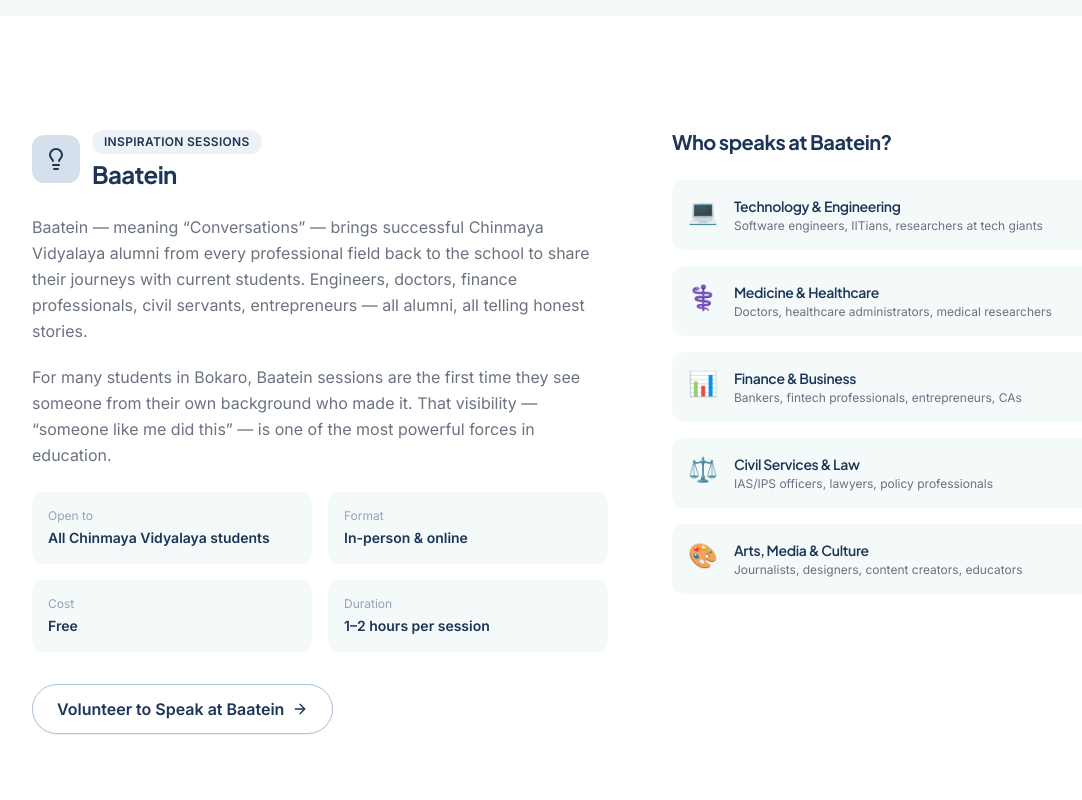
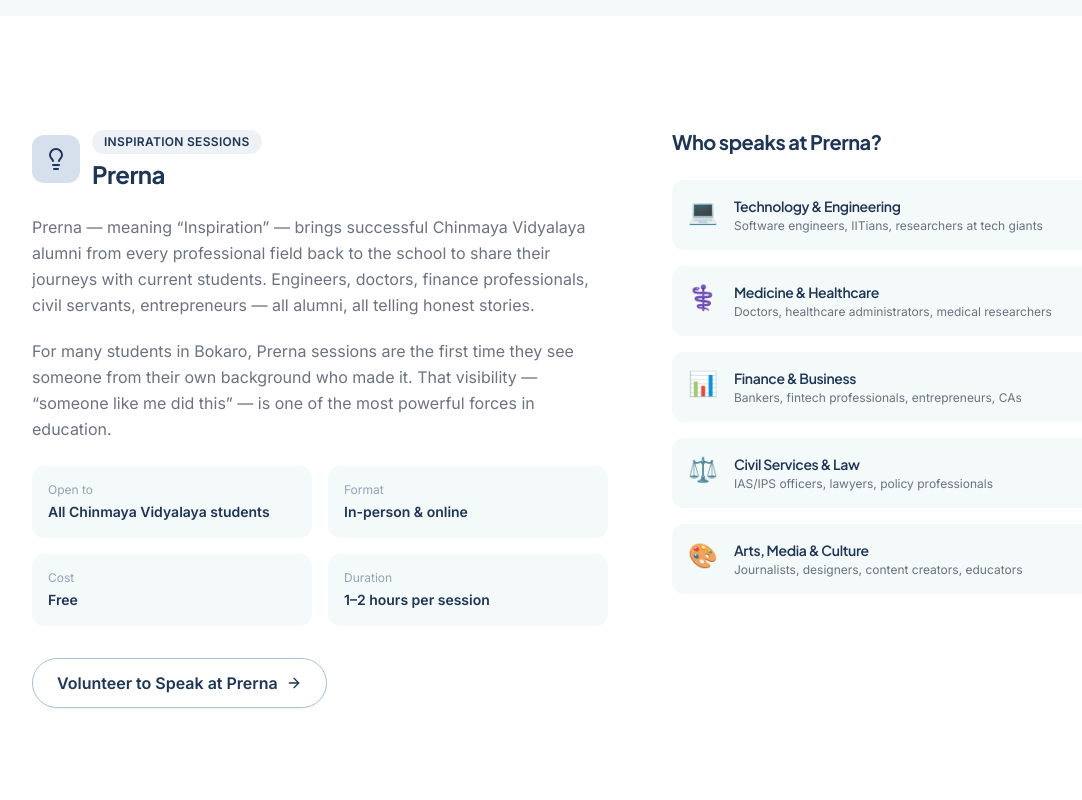
Before and after one commit to suchitdubey7/CSB-Portfolio, a Next.js app: page /programs in a window 1280 px wide. Shown: the part 2300-3100 px from the top of the page, without its empty margins (0-1082 px from the left). Built offline with nearby package versions, Linux system fonts and the light colour scheme.

Commit message:
rename: Baatein → Prerna (प्रेरणा) across all pages, components, and data

```diff
--- a/app/contact/page.tsx
+++ b/app/contact/page.tsx
@@ -105,7 +105,7 @@
   },
   {
     q: 'Can I volunteer remotely?',
-    a: 'Yes — academic mentoring and career guidance are conducted primarily over phone/video call. Baatein speaker slots can also be done virtually.',
+    a: 'Yes — academic mentoring and career guidance are conducted primarily over phone/video call. Prerna speaker slots can also be done virtually.',
   },
   {
     q: 'Is CSB audited?',
--- a/app/get-involved/page.tsx
+++ b/app/get-involved/page.tsx
@@ -39,7 +39,7 @@
     perks: [
       'Named scholarship certificate',
       'Two scholar update letters per year',
-      'Invitation to annual Baatein event',
+      'Invitation to annual Prerna event',
       '80G tax receipt',
       'Name on website & annual report',
     ],
@@ -63,7 +63,7 @@
   },
   {
     icon: Users,
-    title: 'Baatein Speaker',
+    title: 'Prerna Speaker',
     commitment: '1 session/year · Bokaro (or virtual)',
     description:
       'Share your professional journey with 50+ scholars and students at our annual inspiration event. Every field is welcome — what matters is your authentic story.',
@@ -107,7 +107,7 @@
       'Monthly impact updates',
       '80G CSR documentation',
       'Feature in annual report',
-      'Invitation to Baatein event',
+      'Invitation to Prerna event',
       'Co-branded impact story',
     ],
     color: 'bg-navy-700 border-navy-600',
@@ -400,7 +400,7 @@
           </h2>
           <p className="text-white/75 mb-8">
             Write to us. Tell us your interests and capacity — we'll find the right fit, whether it's ₹500 a month or
-            a Baatein speaker slot once a year.
+            a Prerna speaker slot once a year.
           </p>
           <a href="mailto:chinmayasmiles@gmail.com" className="btn-primary text-base px-8 py-4">
             Get in Touch <ArrowRight className="w-5 h-5" />
--- a/app/page.tsx
+++ b/app/page.tsx
@@ -48,12 +48,12 @@
   {
     icon: Lightbulb,
     tag: 'Inspiration Sessions',
-    title: 'Baatein',
+    title: 'Prerna',
     description:
       "Alumni-led sessions where Chinmaya Vidyalaya graduates from every field — engineering, medicine, finance, arts — share their journeys with current students. Free. Powerful. Life-changing.",
     target: 'All Chinmaya Vidyalaya students',
     coverage: 'Free alumni-led sessions',
-    href: '/programs#baatein',
+    href: '/programs#prerna',
     accentColor: 'navy' as const,
     featured: true,
   },
@@ -343,7 +343,7 @@
                 color: 'bg-teal-50 text-teal-600',
                 bar: 'bg-teal-500',
                 title: 'Volunteer',
-                body: 'Mentor a scholar, coordinate events, or speak at a Baatein session. Just 2 hours/month changes a life.',
+                body: 'Mentor a scholar, coordinate events, or speak at a Prerna session. Just 2 hours/month changes a life.',
                 cta: 'Register Now',
                 href: '/get-involved#volunteer',
               },
@@ -352,7 +352,7 @@
                 color: 'bg-navy-50 text-navy-700',
                 bar: 'bg-navy-700',
                 title: 'Partner (CSR)',
-                body: 'Name a scholarship, sponsor Pratibha Poshan, or fund Baatein. Full transparency, quarterly reports, 80G receipts.',
+                body: 'Name a scholarship, sponsor Pratibha Poshan, or fund Prerna. Full transparency, quarterly reports, 80G receipts.',
                 cta: 'Partner With Us',
                 href: '/get-involved#csr',
               },
--- a/app/programs/page.tsx
+++ b/app/programs/page.tsx
@@ -10,7 +10,7 @@
 export const metadata: Metadata = {
   title: 'Programs',
   description:
-    'CSB runs three programs: Vidya Vritti (Class XI-XII scholarship), Pratibha Poshan (Class VII-X merit scholarship), and Baatein (alumni inspiration sessions).',
+    'CSB runs three programs: Vidya Vritti (Class XI-XII scholarship), Pratibha Poshan (Class VII-X merit scholarship), and Prerna (alumni inspiration sessions).',
 }
 
 export default function ProgramsPage() {
@@ -193,7 +193,7 @@
       </section>
 
       {/* ── BAATEIN ───────────────────────────────────────────────────── */}
-      <section className="section-padding bg-white" id="baatein" aria-labelledby="baatein-heading">
+      <section className="section-padding bg-white" id="prerna" aria-labelledby="prerna-heading">
         <div className="container-custom">
           <div className="grid lg:grid-cols-2 gap-16 items-start">
             <div>
@@ -203,19 +203,19 @@
                 </div>
                 <div>
                   <span className="tag tag-navy">Inspiration Sessions</span>
-                  <h2 id="baatein-heading" className="text-2xl font-bold font-display text-navy-700 mt-1">
-                    Baatein
+                  <h2 id="prerna-heading" className="text-2xl font-bold font-display text-navy-700 mt-1">
+                    Prerna
                   </h2>
                 </div>
               </div>
               <p className="text-csb-gray leading-relaxed mb-5">
-                Baatein — meaning &ldquo;Conversations&rdquo; — brings successful Chinmaya Vidyalaya alumni
+                Prerna — meaning &ldquo;Inspiration&rdquo; — brings successful Chinmaya Vidyalaya alumni
                 from every professional field back to the school to share their journeys with
                 current students. Engineers, doctors, finance professionals, civil servants,
                 entrepreneurs — all alumni, all telling honest stories.
               </p>
               <p className="text-csb-gray leading-relaxed mb-6">
-                For many students in Bokaro, Baatein sessions are the first time they see
+                For many students in Bokaro, Prerna sessions are the first time they see
                 someone from their own background who made it. That visibility — &ldquo;someone like
                 me did this&rdquo; — is one of the most powerful forces in education.
               </p>
@@ -233,11 +233,11 @@
                 ))}
               </div>
               <Link href="/get-involved#volunteer" className="btn-secondary">
-                Volunteer to Speak at Baatein <ArrowRight className="w-4 h-4" />
+                Volunteer to Speak at Prerna <ArrowRight className="w-4 h-4" />
               </Link>
             </div>
             <div>
-              <h3 className="text-xl font-bold font-display text-navy-700 mb-6">Who speaks at Baatein?</h3>
+              <h3 className="text-xl font-bold font-display text-navy-700 mb-6">Who speaks at Prerna?</h3>
               <div className="space-y-4">
                 {[
                   { field: 'Technology & Engineering',   example: 'Software engineers, IITians, researchers at tech giants', icon: '💻' },
--- a/app/stories/page.tsx
+++ b/app/stories/page.tsx
@@ -50,7 +50,7 @@
       'Nitesh came from a family where his parents had completed only primary school. His father ran a small tea stall near the BSL gate; his mother was a homemaker. The idea of a district topper emerging from their household was, in their own words, "something from a film."',
       'Selected by CSB in Class XI on the strength of his Class X results and a rigorous interview, Nitesh received not just financial support but structured academic mentoring. His CSB mentor — an engineer who had grown up in Bokaro — set him a study schedule, provided access to premium digital resources, and held him to account every fortnight.',
       'When Class XII board results were declared, Nitesh had scored 98% — topping not just Bokaro district but ranking 3rd in the entire state of Jharkhand. The local newspaper covered his story. His tea-stall-owner father framed the article.',
-      'He is currently pursuing a B.Tech at a top Jharkhand engineering college on a full merit scholarship, and has returned to CSB to speak at the most recent Baatein event.',
+      'He is currently pursuing a B.Tech at a top Jharkhand engineering college on a full merit scholarship, and has returned to CSB to speak at the most recent Prerna event.',
     ],
     stats: [
       { label: 'Class XII score', value: '98%' },
--- a/components/Footer.tsx
+++ b/components/Footer.tsx
@@ -5,7 +5,7 @@
   Programs: [
     { label: 'Vidya Vritti',    href: '/programs#vidya-vritti' },
     { label: 'Pratibha Poshan', href: '/programs#pratibha-poshan' },
-    { label: 'Baatein',         href: '/programs#baatein' },
+    { label: 'Prerna',         href: '/programs#prerna' },
     { label: 'Apply Now',       href: '/programs#apply' },
   ],
   'Get Involved': [
--- a/components/Navigation.tsx
+++ b/components/Navigation.tsx
@@ -15,7 +15,7 @@
     children: [
       { href: '/programs#vidya-vritti',    label: 'Vidya Vritti' },
       { href: '/programs#pratibha-poshan', label: 'Pratibha Poshan' },
-      { href: '/programs#baatein',         label: 'Baatein' },
+      { href: '/programs#prerna',         label: 'Prerna' },
     ]
   },
   { href: '/impact',       label: 'Impact' },
--- a/components/charts/AllocationDonut.tsx
+++ b/components/charts/AllocationDonut.tsx
@@ -9,7 +9,7 @@
 const slices = [
   { label: 'Vidya Vritti Scholarships', value: 70, color: '#028090' },
   { label: 'Pratibha Poshan',           value: 18, color: '#1D3557' },
-  { label: 'Baatein Events',            value: 8,  color: '#F0A500' },
+  { label: 'Prerna Events',            value: 8,  color: '#F0A500' },
   { label: 'Administration',            value: 4,  color: '#CBD5E1' },
 ]
 
--- a/content/site-data.json
+++ b/content/site-data.json
@@ -84,8 +84,8 @@
       "classes": "Class VII to X",
       "selectionMethod": "CSB-conducted merit test"
     },
-    "baatein": {
-      "name": "Baatein",
+    "prerna": {
+      "name": "Prerna",
       "tagline": "Annual talk series where CSB alumni and scholars share their journeys",
       "frequency": "Annual",
       "format": "Live talks by scholars and community members"
```
